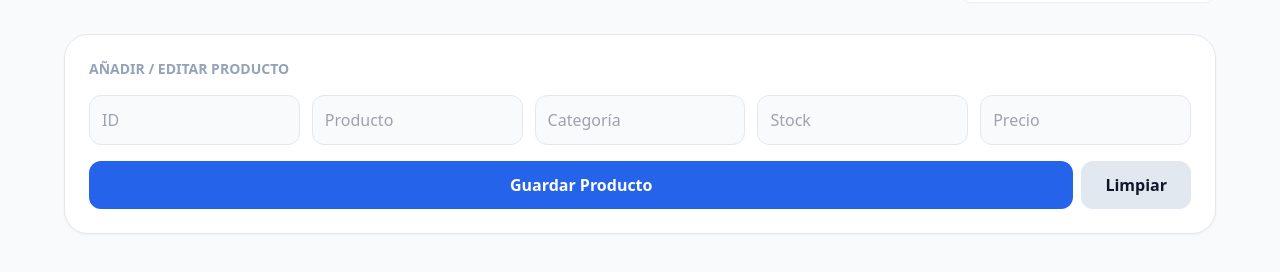
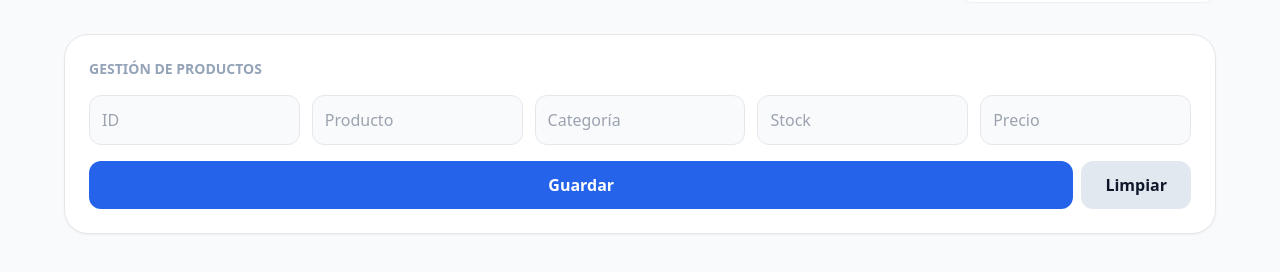
Before and after one commit to mberriosmoreno/gestiondeinventario, a website built with Vite: page index.html in a window 1280 px wide. Shown: the part 86-358 px from the top of the page. Built offline with nearby package versions, Linux system fonts and the light colour scheme; no server answers.

Commit message:
Update index.html

```diff
--- a/index.html
+++ b/index.html
@@ -14,7 +14,7 @@
         </header>
 
         <div class="bg-white p-6 rounded-3xl shadow-sm border mb-10">
-            <h2 id="form-title" class="text-sm font-bold mb-4 text-slate-400 uppercase">Añadir / Editar Producto</h2>
+            <h2 id="form-title" class="text-sm font-bold mb-4 text-slate-400 uppercase">Gestión de Productos</h2>
             <div class="grid grid-cols-1 md:grid-cols-5 gap-3">
                 <input type="text" id="f-id" placeholder="ID" class="p-3 bg-slate-50 rounded-xl outline-none border">
                 <input type="text" id="f-nom" placeholder="Producto" class="p-3 bg-slate-50 rounded-xl outline-none border">
@@ -23,7 +23,7 @@
                 <input type="number" id="f-pre" placeholder="Precio" class="p-3 bg-slate-50 rounded-xl outline-none border">
             </div>
             <div class="flex gap-2 mt-4">
-                <button onclick="procesarForm()" class="flex-1 bg-blue-600 text-white py-3 rounded-xl font-bold hover:bg-blue-700 transition">Guardar Producto</button>
+                <button onclick="procesarForm()" class="flex-1 bg-blue-600 text-white py-3 rounded-xl font-bold hover:bg-blue-700 transition">Guardar</button>
                 <button onclick="limpiarForm()" class="px-6 bg-slate-200 rounded-xl font-bold">Limpiar</button>
             </div>
         </div>
```
